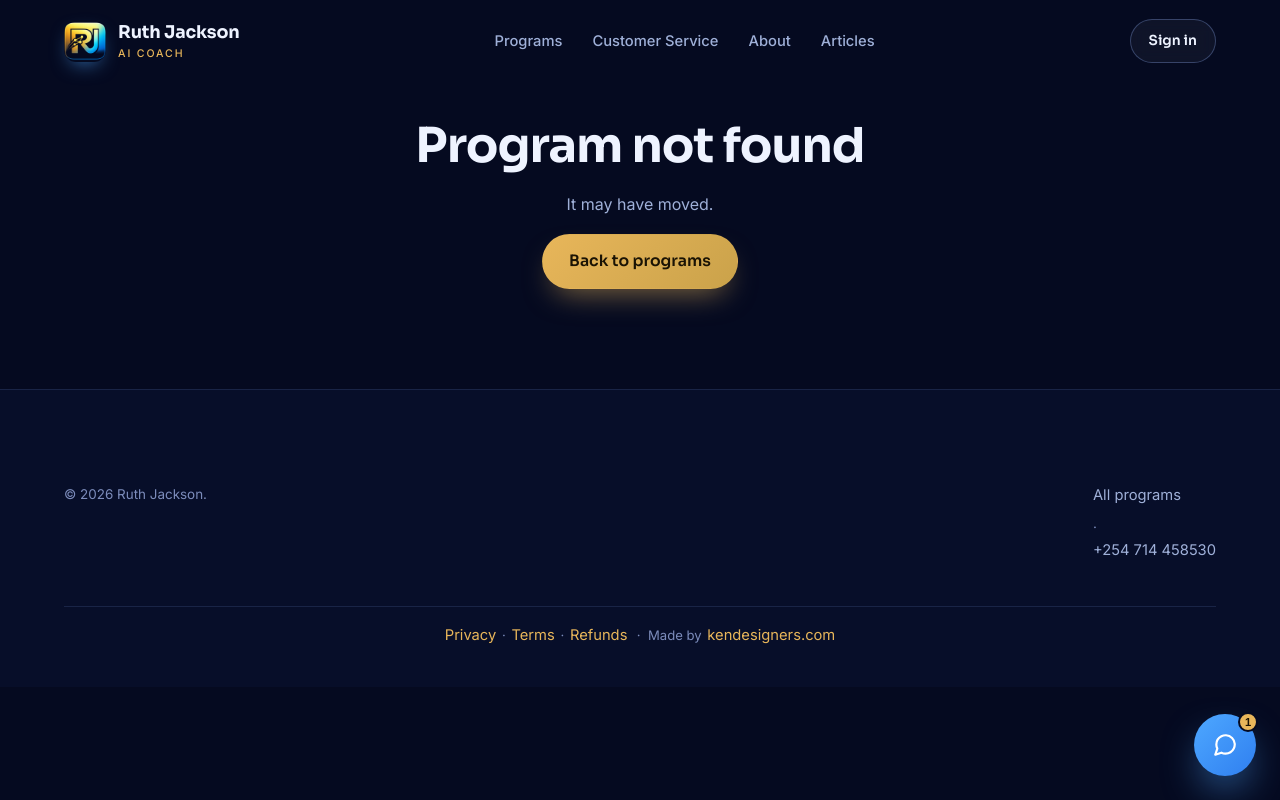
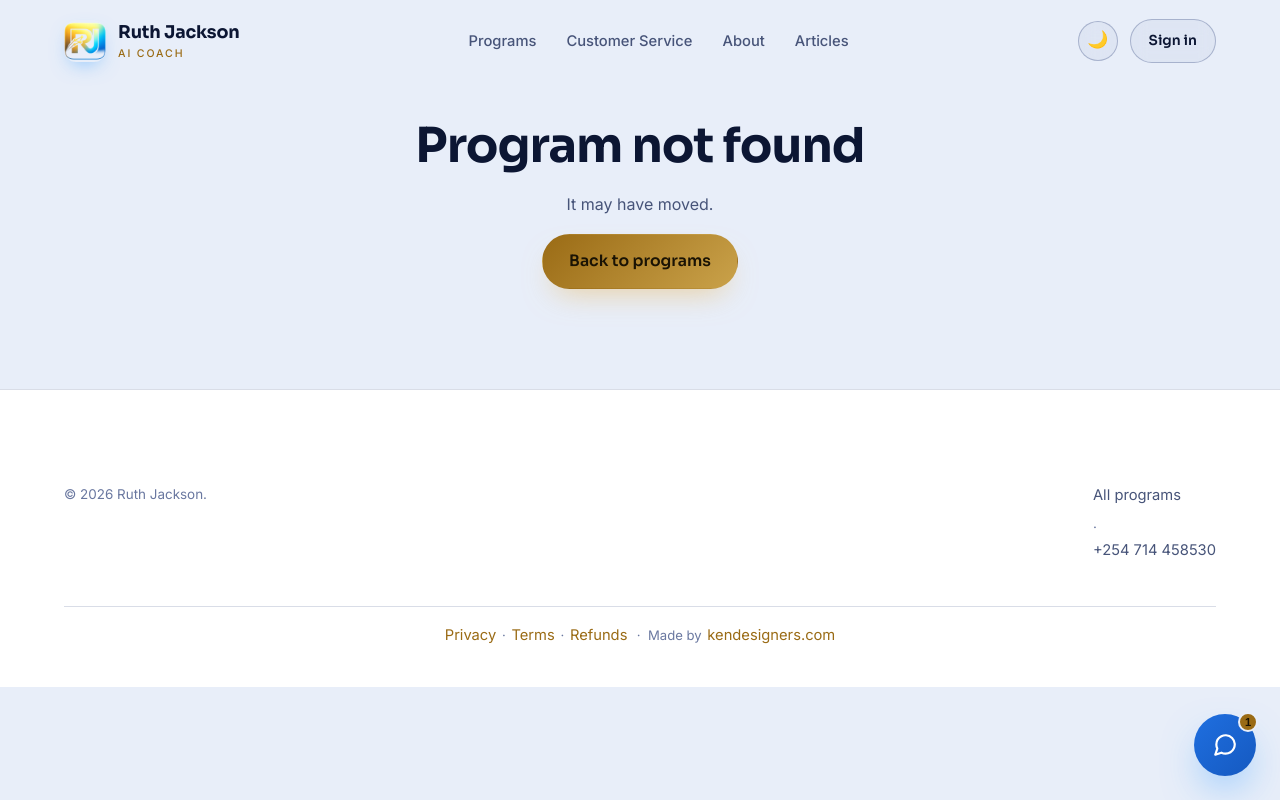
Before and after one commit to princess-israel/ruth-jackson-coach, a PHP site: page /program.html in a window 1280 px wide. Run offline with PHP 8.4, Linux system fonts and the light colour scheme; some libraries are stand-ins or nearby versions.

Commit message:
Frontend: light/dark theme, course topics, WIDB accreditation, payment note
- Add light theme as default (bright for dim displays) + dark toggle in nav,
  persisted in localStorage. Dark theme keeps the original look.
- Add per-course topics/syllabus (RJ_PROGRAM_TOPICS) on the course page.
- Add WIDB / Microsoft / ILO / ITC accreditation badge on every course card
  and a full "Certified programme by" strip on each course page.
- Tell customers the charge appears as TIMSHI UNIVERSAL TRAINING INSTITUTE
  on the checkout modal, payment-callback, and the Ruthie chat assistant.

Co-Authored-By: Claude Opus 4.8 <noreply@anthropic.com>

```diff
--- a/assets/css/styles.css
+++ b/assets/css/styles.css
@@ -2,7 +2,46 @@
    Ruth Jackson, AI Coach  |  Design System
    Dark-blue, modern, professional
    ========================================================= */
+/* ---------- LIGHT THEME (default) ----------
+   Bright, high-contrast palette so the site never looks dull on dim/cheap
+   displays. Dark theme below is the original look, opt-in via the toggle. */
 :root{
+  --navy-900:#e8eef9;   /* page background */
+  --navy-850:#ffffff;   /* cards / nav / panels */
+  --navy-800:#f2f6fd;
+  --navy-700:#e6edfa;
+  --navy-600:#d7e3f8;
+  --navy-500:#c4d4f1;
+  --line:rgba(22,44,104,.16);
+  --line-strong:rgba(22,44,104,.28);
+
+  --gold:#9a6b15;        /* deepened for readable text on light bg */
+  --gold-soft:#c79a3f;
+  --azure:#1f6fe0;
+  --azure-deep:#1559c0;
+  --rose:#c2453b;
+
+  --text:#0c1633;
+  --muted:#475479;
+  --muted-2:#6a78a0;
+
+  --grad-hero:radial-gradient(1200px 700px at 75% -10%,rgba(31,111,224,.16),transparent 60%),
+              radial-gradient(900px 600px at 10% 10%,rgba(232,182,90,.16),transparent 55%),
+              linear-gradient(180deg,#f5f9ff 0%,#e7eefb 100%);
+  --glass:rgba(20,45,110,.038);
+  --glass-2:rgba(20,45,110,.065);
+  --shadow:0 24px 60px -24px rgba(20,40,90,.24);
+  --nav-scrolled:rgba(255,255,255,.88);
+
+  --radius:18px;
+  --radius-sm:12px;
+  --maxw:1200px;
+  --font-head:'Sora',system-ui,sans-serif;
+  --font-body:'Inter',system-ui,sans-serif;
+}
+
+/* ---------- DARK THEME (opt-in, original design) ---------- */
+html[data-theme="dark"]{
   --navy-900:#050a20;
   --navy-850:#070e29;
   --navy-800:#0a1330;
@@ -28,11 +67,7 @@
   --glass:rgba(255,255,255,.045);
   --glass-2:rgba(255,255,255,.07);
   --shadow:0 24px 60px -20px rgba(0,0,0,.65);
-  --radius:18px;
-  --radius-sm:12px;
-  --maxw:1200px;
-  --font-head:'Sora',system-ui,sans-serif;
-  --font-body:'Inter',system-ui,sans-serif;
+  --nav-scrolled:rgba(7,13,38,.82);
 }
 
 *{box-sizing:border-box}
@@ -85,7 +120,7 @@ section{position:relative}
   transition:background .35s,backdrop-filter .35s,border-color .35s,padding .35s;
   border-bottom:1px solid transparent;padding:18px 0;
 }
-.nav.scrolled{background:rgba(7,13,38,.82);backdrop-filter:blur(16px) saturate(140%);border-color:var(--line);padding:12px 0}
+.nav.scrolled{background:var(--nav-scrolled);backdrop-filter:blur(16px) saturate(140%);border-color:var(--line);padding:12px 0}
 .nav-inner{display:flex;align-items:center;justify-content:space-between;gap:24px}
 .brand{display:flex;align-items:center;gap:12px;font-family:var(--font-head);font-weight:700;font-size:1.1rem;letter-spacing:-.01em}
 .brand .logo{
@@ -396,3 +431,33 @@ section{position:relative}
   .kpis{grid-template-columns:1fr 1fr}
   .section{padding:64px 0}
 }
+
+/* ---------- Theme toggle ---------- */
+.theme-toggle{
+  width:40px;height:40px;border-radius:999px;border:1px solid var(--line-strong);
+  background:var(--glass);color:var(--text);cursor:pointer;display:inline-grid;place-items:center;
+  font-size:1.05rem;line-height:1;transition:background .25s,transform .25s,border-color .25s;backdrop-filter:blur(8px);
+}
+.theme-toggle:hover{background:var(--glass-2);transform:translateY(-2px)}
+
+/* ---------- Accreditation strip + badges ---------- */
+.accred{
+  display:flex;flex-wrap:wrap;align-items:center;gap:14px 18px;
+  background:var(--glass);border:1px solid var(--line);border-radius:14px;
+  padding:14px 18px;margin:18px 0;
+}
+.accred .accred-label{font-family:var(--font-head);font-size:.7rem;letter-spacing:.16em;text-transform:uppercase;color:var(--muted);font-weight:600}
+.accred .accred-logos{display:flex;flex-wrap:wrap;align-items:center;gap:14px}
+.accred .org{display:inline-flex;align-items:center;gap:7px;font-family:var(--font-head);font-weight:700;font-size:.86rem;color:var(--text)}
+.accred .org svg{display:block}
+.accred .accred-sub{flex-basis:100%;font-size:.78rem;color:var(--muted)}
+/* compact badge row on course cards */
+.card-accred{display:flex;align-items:center;gap:8px;margin:14px 0 4px;padding-top:12px;border-top:1px solid var(--line);flex-wrap:wrap}
+.card-accred .ca-txt{font-size:.7rem;color:var(--muted);font-weight:600;letter-spacing:.02em}
+.card-accred .org{display:inline-flex;align-items:center;gap:5px;font-family:var(--font-head);font-weight:700;font-size:.74rem;color:var(--text)}
+
+/* ---------- Course topics list ---------- */
+.topics-grid{display:grid;grid-template-columns:repeat(2,1fr);gap:10px 22px;margin:14px 0 0;padding:0;list-style:none}
+.topics-grid li{position:relative;padding-left:22px;font-size:.94rem;color:var(--muted)}
+.topics-grid li::before{content:"";position:absolute;left:0;top:.55em;width:7px;height:7px;border-radius:50%;background:var(--gold)}
+@media(max-width:680px){.topics-grid{grid-template-columns:1fr}}
--- a/assets/js/chat.js
+++ b/assets/js/chat.js
@@ -108,10 +108,10 @@
 
     const has = (...w) => w.some(x => q.includes(x));
 
-    if (has("hi", "hello", "hey", "hallo")) {
-      reply = "Hello! 😊 Happy to help. Are you interested in a specific skill, like AI, digital marketing, SEO, or our customer service training?";
+    if (has("timshi", "wrong place", "statement", "who charged", "charged me", "different name", "receipt say", "receipt name", "is this safe", "scam")) {
+      reply = `Good question, and you're in the right place ✅ Payments are handled securely by <b>Pesapal</b>, and on your receipt/statement the charge shows as <b>TIMSHI UNIVERSAL TRAINING INSTITUTE</b> — that's Ruth's registered training institute. So if you see that name, your payment reached us correctly. Any worries? Message Ruth on <a href="${WHATSAPP}" target="_blank">WhatsApp</a>.`;
     } else if (has("price", "cost", "how much", "fee", "pay", "$")) {
-      reply = `Each self-paced certificate course is just <b>$79</b>, that includes lifetime access and a certificate on completion. The <b>Customer Service Excellence</b> training is custom-priced because Ruth tailors it to your team. Want me to point you to a course? <a href="${BASE}programs.html">See all programs →</a>`;
+      reply = `Each self-paced certificate course is just <b>$79</b>, that includes lifetime access and a certificate on completion. The <b>Customer Service Excellence</b> training is custom-priced because Ruth tailors it to your team.<br><br>💳 Payments go through <b>Pesapal</b> and appear on your statement as <b>TIMSHI UNIVERSAL TRAINING INSTITUTE</b> (Ruth's registered institute) — so that's the right place. <a href="${BASE}programs.html">See all programs →</a>`;
     } else if (has("certificate", "certified", "accredit")) {
       reply = `Yes! Every $79 course gives you a <b>certificate of completion</b> you can share on LinkedIn or with employers. Ruth herself is Microsoft-certified and a certified WIDB Lead Trainer. 🎓`;
     } else if (has("customer service", "banking", "service training", "team training")) {
--- a/assets/js/data.js
+++ b/assets/js/data.js
@@ -149,3 +149,77 @@ window.RJ_PARTNERS = [
   "Microsoft", "Women in Digital Business", "ITC · International Training Centre",
   "International Labour Organization", "Microsoft Elevate", "EY"
 ];
+
+/* Topics covered in each course (syllabus shown on the course page).
+   Kept as a separate map so it survives the admin/server catalog merge. */
+window.RJ_PROGRAM_TOPICS = {
+  "ai-women-entrepreneurs": [
+    "What AI is (and isn't) for a small business",
+    "Writing with ChatGPT: content, emails & proposals",
+    "AI prompts that get usable results every time",
+    "Creating images & graphics with AI tools",
+    "Automating admin, replies & scheduling",
+    "Building a simple AI workflow for your business",
+    "Using AI safely & responsibly",
+    "Your 30-day practical AI action plan"
+  ],
+  "digital-marketing-social": [
+    "Knowing your audience & ideal customer",
+    "Building a recognisable brand voice & look",
+    "A content calendar that posts consistently",
+    "Writing captions & hooks that convert",
+    "Growing on Instagram, Facebook & TikTok",
+    "Running affordable Meta & TikTok ads",
+    "Reading your analytics & doubling down",
+    "Turning followers into paying customers"
+  ],
+  "website-development": [
+    "Planning a website that sells",
+    "Choosing the right no-code platform",
+    "Pages every business site needs",
+    "Connecting a domain & business email",
+    "Adding payment & WhatsApp buttons",
+    "Making it fast & mobile-friendly",
+    "Basic on-page SEO for your pages",
+    "Publishing & maintaining it yourself"
+  ],
+  "seo-online-visibility": [
+    "How Google search actually works",
+    "Finding keywords your customers type",
+    "Writing pages & articles that rank",
+    "On-page SEO essentials",
+    "Setting up Google Business Profile",
+    "Getting found for local searches",
+    "Free tools to track rankings & traffic",
+    "A monthly SEO routine you can keep"
+  ],
+  "data-analysis-growth": [
+    "The numbers every business should track",
+    "Organising your data in spreadsheets",
+    "Building simple, clear dashboards",
+    "Reading sales, costs & profit with confidence",
+    "Spotting trends & seasonality",
+    "Using AI to summarise & explain data",
+    "Turning insights into decisions",
+    "Pricing & margin basics"
+  ],
+  "ecommerce-selling-online": [
+    "Choosing the right platform for your products",
+    "Setting up your online store",
+    "Taking payments (cards & M-Pesa)",
+    "Delivery, shipping & order tracking",
+    "Photographing & listing products that sell",
+    "Writing product descriptions that convert",
+    "Launch promotions that drive first sales",
+    "Handling orders & customer follow-up"
+  ],
+  "customer-service-excellence": [
+    "The mindset of world-class service",
+    "Turning complaints into loyalty",
+    "Communication frameworks that calm any situation",
+    "Phone, chat & in-person service standards",
+    "Handling difficult customers with confidence",
+    "Building a service culture for your team",
+    "Scripts & standards your team keeps"
+  ]
+};
--- a/assets/js/main.js
+++ b/assets/js/main.js
@@ -3,6 +3,58 @@
    ============================================================ */
 (function () {
   "use strict";
+
+  /* ---------- Theme (light default, dark opt-in) ---------- */
+  const THEME_KEY = "rj_theme";
+  function applyTheme(t) {
+    if (t === "dark") document.documentElement.setAttribute("data-theme", "dark");
+    else document.documentElement.removeAttribute("data-theme");
+  }
+  // set as early as possible to reduce flash
+  applyTheme(localStorage.getItem(THEME_KEY) || "light");
+  function currentTheme() { return localStorage.getItem(THEME_KEY) || "light"; }
+  function toggleTheme() {
+    const next = currentTheme() === "dark" ? "light" : "dark";
+    localStorage.setItem(THEME_KEY, next); applyTheme(next); paintToggle();
+  }
+  function paintToggle() {
+    const b = document.querySelector(".theme-toggle");
+    if (!b) return;
+    const dark = currentTheme() === "dark";
+    b.textContent = dark ? "☀️" : "🌙";
+    b.setAttribute("aria-label", dark ? "Switch to light theme" : "Switch to dark theme");
+    b.setAttribute("title", dark ? "Light mode" : "Dark mode");
+  }
+  // inject the toggle button into the nav CTA area on every page
+  document.querySelectorAll(".nav-cta").forEach(cta => {
+    if (cta.querySelector(".theme-toggle")) return;
+    const btn = document.createElement("button");
+    btn.type = "button"; btn.className = "theme-toggle";
+    btn.addEventListener("click", toggleTheme);
+    cta.insertBefore(btn, cta.firstChild);
+  });
+  paintToggle();
+
+  /* ---------- Accreditation (WIDB / Microsoft / ILO / ITC) ---------- */
+  function msLogo() {
+    return '<svg width="15" height="15" viewBox="0 0 23 23" aria-hidden="true"><rect width="10" height="10" fill="#f25022"/><rect x="12" width="10" height="10" fill="#7fba00"/><rect y="12" width="10" height="10" fill="#00a4ef"/><rect x="12" y="12" width="10" height="10" fill="#ffb900"/></svg>';
+  }
+  window.accreditationHTML = function () {
+    return `<div class="accred">
+      <span class="accred-label">Certified programme by</span>
+      <span class="accred-logos">
+        <span class="org">${msLogo()} Microsoft</span>
+        <span class="org">ILO</span>
+        <span class="org">ITC</span>
+      </span>
+      <span class="accred-sub">Delivered under <b>Women in Digital Business (WIDB)</b> — an initiative of Microsoft, the International Labour Organization (ILO) &amp; the International Trade Centre (ITC). Certificate of completion included.</span>
+    </div>`;
+  };
+  window.cardAccredHTML = function () {
+    return `<div class="card-accred"><span class="ca-txt">WIDB certified ·</span><span class="org">${msLogo()} Microsoft</span><span class="org">ILO</span><span class="org">ITC</span></div>`;
+  };
+  // drop the full strip into any [data-accred] placeholder
+  document.querySelectorAll("[data-accred]").forEach(el => { el.innerHTML = window.accreditationHTML(); });
 
   /* ---------- Navbar ---------- */
   const nav = document.querySelector(".nav");
@@ -137,6 +189,7 @@
         <p class="desc">${p.short || ""}</p>
         <div class="tags">${tags.map(t => `<span class="tag">${t}</span>`).join("")}</div>
         <div class="program-meta">${meta}</div>
+        ${window.cardAccredHTML ? window.cardAccredHTML() : ""}
         ${cta}
       </article>`;
   };
--- a/payment-callback.html
+++ b/payment-callback.html
@@ -58,7 +58,7 @@
     try { await Store.reload(); } catch(e){}
     const prog = Store.programById(pending.programId);
     done("🎉","Payment successful!",
-      `You're enrolled in <b>${prog ? prog.title : "your course"}</b>. Ruth will send your access link and instructions in your dashboard.`,
+      `You're enrolled in <b>${prog ? prog.title : "your course"}</b>. Ruth will send your access link and instructions in your dashboard.<br><br><span style="font-size:.85rem;color:var(--muted)">Note: your payment was received by <b>TIMSHI UNIVERSAL TRAINING INSTITUTE</b> (Ruth's registered training institute via Pesapal) — that's us, so you're all set. ✅</span>`,
       `<a class="btn btn-gold" href="dashboard.html">Go to my dashboard</a>`);
     setTimeout(()=>{ if(Store.currentUser()) location.href="dashboard.html"; }, 3500);
   }
--- a/program.html
+++ b/program.html
@@ -57,7 +57,11 @@
       <div class="field"><label>Phone number <span class="muted" style="font-weight:400">(for your payment receipt)</span></label><input id="pp-phone" placeholder="+254 7XX XXX XXX" inputmode="tel"></div>
       <p id="pay-error" class="notice err" style="display:none"></p>
       <button class="btn btn-gold btn-block" id="pay-btn">Pay with Pesapal</button>
-      <p class="demo-note">🔒 Secure payment via <b>Pesapal</b> — cards &amp; M-Pesa. You'll be redirected to complete payment, then brought back here.</p>
+      <p class="demo-note" style="margin-top:14px;color:var(--text);background:var(--glass);border:1px solid var(--line);border-radius:10px;padding:10px 12px;font-size:.8rem">
+        ℹ️ Your payment is processed securely via <b>Pesapal</b>. On your receipt and statement the charge appears as
+        <b>TIMSHI UNIVERSAL TRAINING INSTITUTE</b> — Ruth's registered training institute. This is correct; you are in the right place. ✅
+      </p>
+      <p class="demo-note">🔒 Cards &amp; M-Pesa accepted. You'll be redirected to Pesapal to complete payment, then brought back here.</p>
     </div>
     <div id="pay-success" class="hide center">
       <div style="font-size:3rem">↗</div>
@@ -129,6 +133,10 @@
         <p>${p.summary}</p>
         <h3 style="margin-top:34px">What you'll be able to do</h3>
         <ul class="cred-list">${p.outcomes.map(o=>`<li><span class="ck">✓</span><span>${o}</span></li>`).join("")}</ul>
+        ${(window.RJ_PROGRAM_TOPICS && RJ_PROGRAM_TOPICS[p.id]) ? `
+        <h3 style="margin-top:34px">Topics you'll cover</h3>
+        <ul class="topics-grid">${RJ_PROGRAM_TOPICS[p.id].map(t=>`<li>${t}</li>`).join("")}</ul>` : ""}
+        ${window.accreditationHTML ? window.accreditationHTML() : ""}
         ${free?"":`
         <h3 style="margin-top:30px">How it works</h3>
         <div class="steps" style="grid-template-columns:repeat(3,1fr);margin-top:16px">
```
